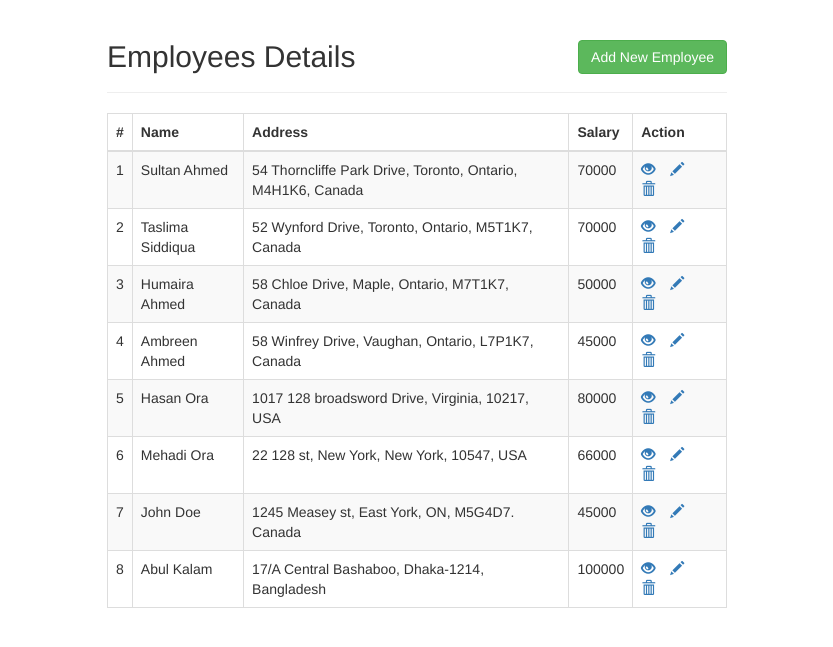
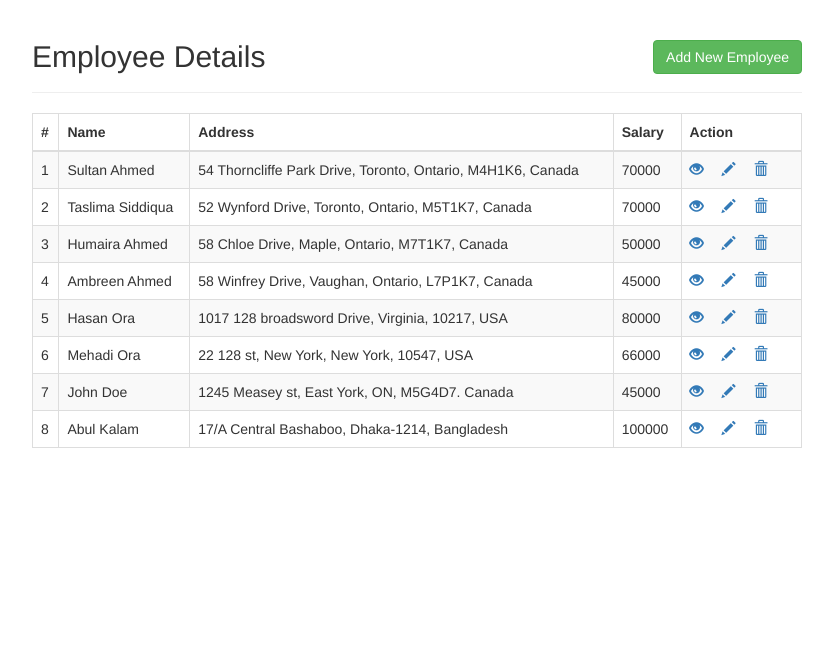
Before and after one commit to sultanahmed1506/phpMySQLApplication, a PHP site: page / in a window 1280 px wide. Shown: the top 647 px of the page, without its empty margins (223-1056 px from the left). Run offline with PHP 8.4, Linux system fonts and the light colour scheme; data comes from the database, SQL or seed files in the repository.

Commit message:
commit index.php to adjust table width

```diff
--- a/index.php
+++ b/index.php
@@ -9,14 +9,14 @@
     <script src="https://maxcdn.bootstrapcdn.com/bootstrap/3.3.7/js/bootstrap.js"></script>
     <style type="text/css">
         .wrapper{
-            width: 650px;
+            width: 800px;
             margin: 0 auto;
         }
         .page-header h2{
             margin-top: 0;
         }
         table tr td:last-child a{
-            margin-right: 15px;
+            margin-right: 18px;
         }
     </style>
     <script type="text/javascript">
@@ -31,7 +31,7 @@
             <div class="row">
                 <div class="col-md-12">
                     <div class="page-header clearfix">
-                        <h2 class="pull-left">Employees Details</h2>
+                        <h2 class="pull-left">Employee Details</h2>
                         <a href="create.php" class="btn btn-success pull-right">Add New Employee</a>
                     </div>
                     <?php
```
